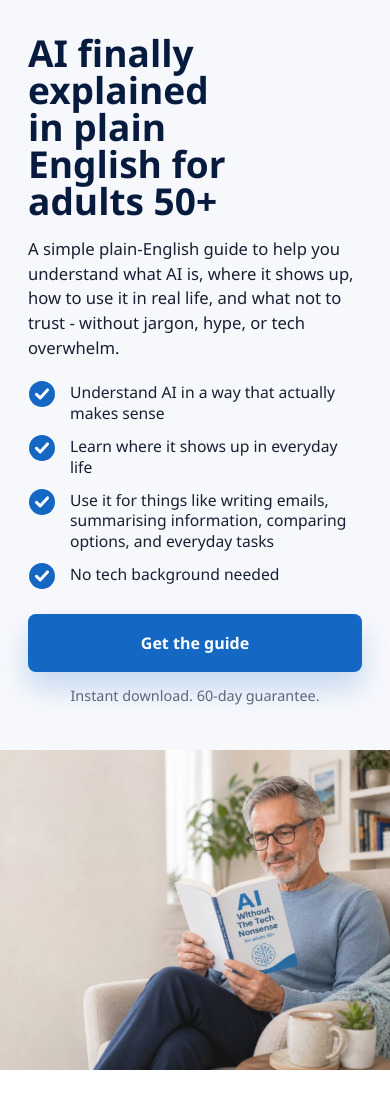
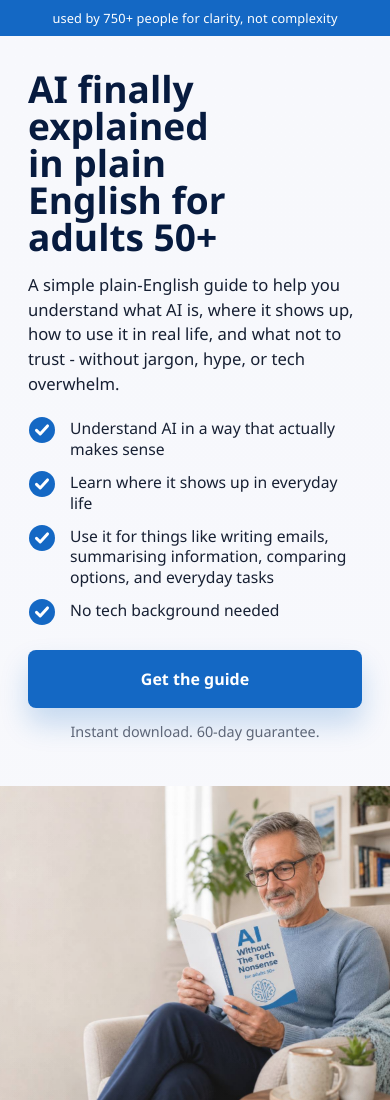
Before and after one commit to freddiegibz/aicalmguide2, a plain HTML site: page index.html in a window 390 px wide. Shown: the top 1100 px of the page. Drawn offline with Linux system fonts and the light colour scheme.

Commit message:
Add top banner social proof

```diff
--- a/index.html
+++ b/index.html
@@ -63,6 +63,16 @@
         align-items: stretch;
         isolation: isolate;
         background: linear-gradient(90deg, #f7f8fc 0%, #f8f9fd 48%, #ffffff 100%);
+      }
+
+      .top-banner {
+        background: var(--blue);
+        color: #ffffff;
+        text-align: center;
+        padding: 10px 16px;
+        font-size: 0.86rem;
+        font-weight: 400;
+        letter-spacing: 0.01em;
       }
 
       .hero-grid {
@@ -699,6 +709,11 @@
       }
 
       @media (max-width: 760px) {
+        .top-banner {
+          padding: 9px 14px;
+          font-size: 0.8rem;
+        }
+
         .hero {
           min-height: auto;
           background: linear-gradient(180deg, #f7f8fc 0%, #ffffff 100%);
@@ -900,6 +915,7 @@
         fbq("track", "InitiateCheckout");
       });
     </script>
+    <div class="top-banner">used by 750+ people for clarity, not complexity</div>
     <main>
       <section class="hero" aria-label="AI finally explained in plain English for adults 50+ hero">
         <div class="hero-grid">
```
